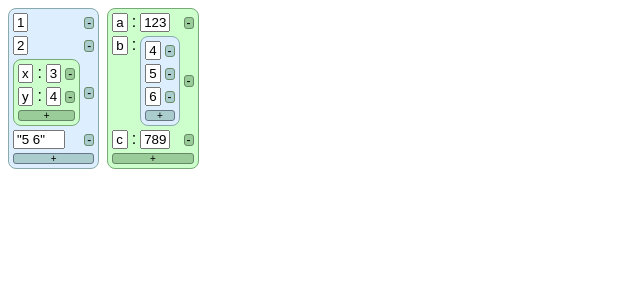
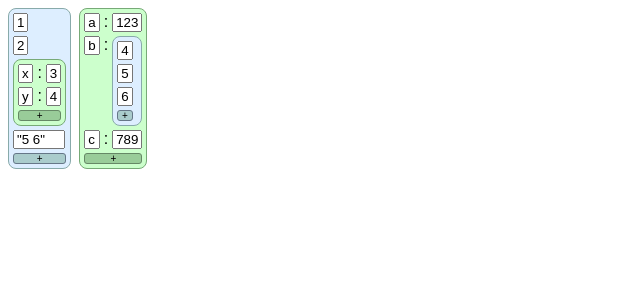
Before and after one commit to d-cook/react-code, a React (Create React App) app: page / in a window 1280 px wide. Shown: the top 300 px of the page, without its empty margins (0-640 px from the left). Built offline with nearby package versions, Linux system fonts and the light colour scheme.

Commit message:
Removed [-] buttons

```diff
--- a/src/ListView.js
+++ b/src/ListView.js
@@ -20,7 +20,7 @@ export default function ListView({ initValue, onValueUpdated }) {
   const addItem = (index) => {
     const start = items.slice(0, index);
     const end = items.slice(index);
-    const item = { value: null, key: nextKey + 1 };
+    const item = { value: 0, key: nextKey + 1 };
     updateList(start.concat(item).concat(end), item.key);
   };
   const removeItem = (index) => {
@@ -32,7 +32,7 @@ export default function ListView({ initValue, onValueUpdated }) {
     <div
       style={{
         display: "inline-grid",
-        gridTemplateColumns: "min-content min-content",
+        gridTemplateColumns: "min-content",
         rowGap: "4px",
         columnGap: "4px",
         border: "1px solid #8aa",
@@ -49,27 +49,11 @@ export default function ListView({ initValue, onValueUpdated }) {
             initValue={value}
             onValueUpdated={(val) => updateItem(val, i)}
           />
-          <button
-            onClick={() => removeItem(i)}
-            style={{
-              padding: "0 2px",
-              backgroundColor: "#acc",
-              border: "1px solid #686",
-              borderRadius: "3px",
-              height: "auto",
-              margin: "auto",
-              fontSize: "12px",
-              lineHeight: "10px"
-            }}
-          >
-            -
-          </button>
         </>
       ))}
       <button
         onClick={() => addItem(items.length)}
         style={{
-          gridColumn: "span 2",
           padding: "0",
           backgroundColor: "#acc",
           border: "1px solid #678",
--- a/src/RecordView.js
+++ b/src/RecordView.js
@@ -30,7 +30,7 @@ export default function RecordView({ initValue, onValueUpdated }) {
     while (Object.hasOwnProperty.call(record, key)) {
       key = "value" + idx++;
     }
-    setValue(key, null);
+    setValue(key, 0);
   };
   const removeEntry = (key) => {
     delete record[key];
@@ -40,7 +40,7 @@ export default function RecordView({ initValue, onValueUpdated }) {
     <div
       style={{
         display: "inline-grid",
-        gridTemplateColumns: "min-content min-content min-content min-content",
+        gridTemplateColumns: "min-content min-content min-content",
         rowGap: "4px",
         columnGap: "4px",
         border: "1px solid #7a7",
@@ -64,27 +64,12 @@ export default function RecordView({ initValue, onValueUpdated }) {
             initValue={value}
             setValue={(newVal) => setValue(key, newVal)}
           />
-          <button
-            onClick={() => removeEntry(key)}
-            style={{
-              padding: "0 2px",
-              backgroundColor: "#9c9",
-              border: "1px solid #686",
-              borderRadius: "3px",
-              margin: "auto",
-              height: "auto",
-              fontSize: "12px",
-              lineHeight: "10px"
-            }}
-          >
-            -
-          </button>
         </>
       ))}
       <button
         onClick={() => addEntry()}
         style={{
-          gridColumn: "span 4",
+          gridColumn: "span 3",
           padding: "0",
           backgroundColor: "#9c9",
           border: "1px solid #686",
```
